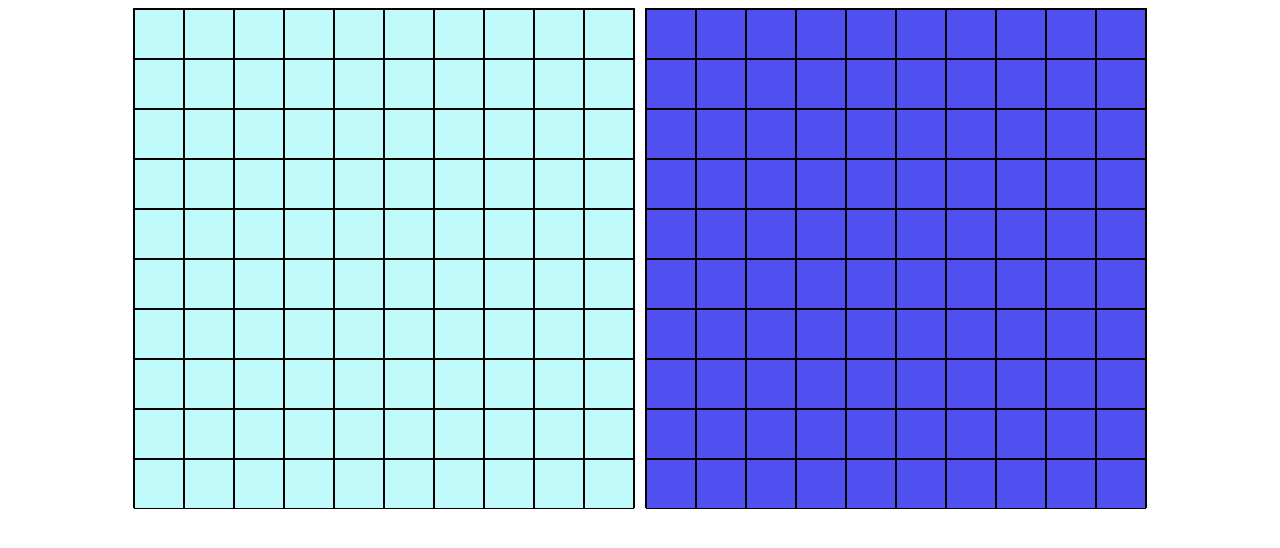
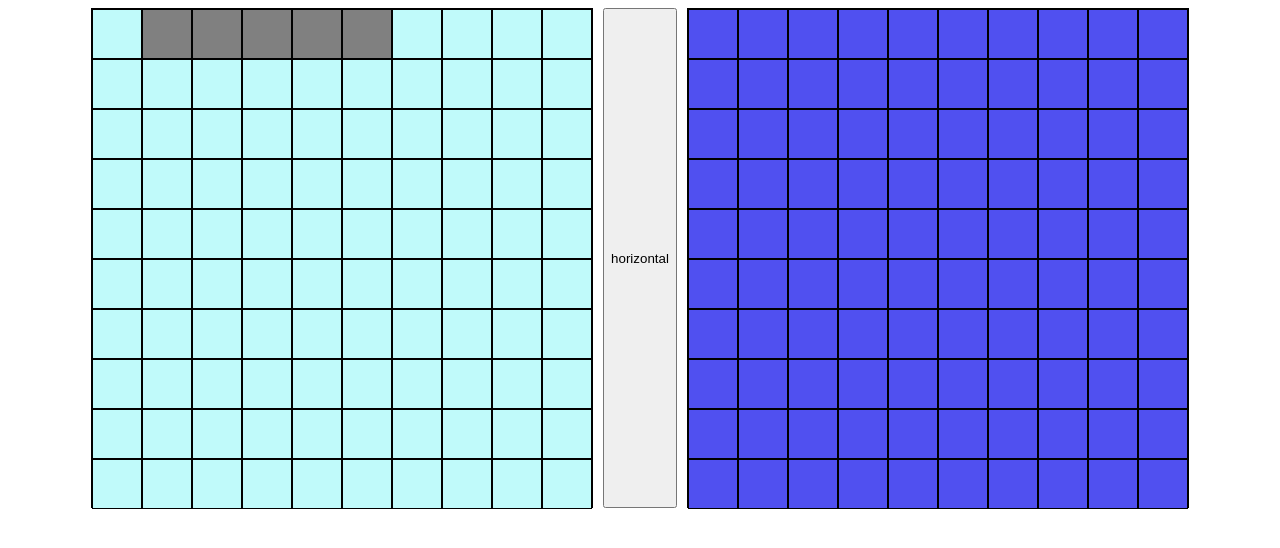
Before and after one commit to lknapp1888/battleships, a website built with webpack: page dist/index.html in a window 1280 px wide. Both pictures are taken after a click on the element 159 px from the left and 34 px from the top of the page. Built offline with nearby package versions, Linux system fonts and the light colour scheme.

Commit message:
add square hover functionallity

```diff
--- a/src/UI.js
+++ b/src/UI.js
@@ -23,8 +23,14 @@ export const UI = {
       aiSquare.classList.add(`aiSquare${i}`);
       aiGrid.appendChild(aiSquare);
     }
+
+    const axisBtn = document.createElement('button')
+    axisBtn.classList.add('axisBtn')
+    axisBtn.innerText = this.currAxis;
     mainContainer.appendChild(userGrid);
+    mainContainer.appendChild(axisBtn)
     mainContainer.appendChild(aiGrid);
+    this.initAxisBtn()
   },
 
   initShipInput: function () {
@@ -35,7 +41,7 @@ export const UI = {
         e.target.classList[2][11]
           ? (coord = parseInt(e.target.classList[2][10] + e.target.classList[2][11]))
           : (coord = parseInt(e.target.classList[2][10]));
-        game.user.placeShip(coord)
+        game.user.placeShip(coord, this.currAxis)
         this.addUserShipToGrid()
       });
     }
@@ -43,10 +49,57 @@ export const UI = {
 
   addUserShipToGrid: function () {
     const coords = game.user.gameboard.placedShips[game.user.gameboard.placedShips.length - 1].position;
-    // loop through coords and add ship to the squares in that position
+    for (let i = 0; i < coords.length; i++) {
+      const square = document.querySelector(`.userSquare${coords[i]}`)
+      square.classList.add('shipSquare')
+    }
+  },
+
+  initSquareHover: function () {
+    const squares = document.getElementsByClassName('userSquare')
+    for (let i = 0; i < squares.length; i++) {
+      squares.item(i).addEventListener('mouseover', (e) => {
+        if (typeof game.user.getNextShip() === 'string') {return}
+        this.resetPotentialSquares()
+        const size = game.user.getNextShip().size
+        let startCoord;
+        e.target.classList[2][11]
+          ? (startCoord = parseInt(e.target.classList[2][10] + e.target.classList[2][11]))
+          : (startCoord = parseInt(e.target.classList[2][10]));
+        const coords = game.user.gameboard.getPotentialCoords(startCoord, size, this.currAxis)
+        if (typeof coords !== 'object') {return}
+        for (const j of coords) {
+          const potentialSquare = document.querySelector(`.userSquare${j}`)
+          potentialSquare.classList.add('potentialShip')
+        }
+      })
+    }
+  },
+
+  resetPotentialSquares: function () {
+    const squares = document.getElementsByClassName('userSquare')
+    for (let i = 0; i < squares.length; i++) {
+        squares[i].classList.remove('potentialShip')
+
+    }
+  },
+
+  initAxisBtn: function () {
+    const axisBtn = document.querySelector('.axisBtn')
+    axisBtn.addEventListener('click', () => {
+      if (this.currAxis === 'horizontal') {
+        this.currAxis = 'vertical'
+        axisBtn.innerText = 'vertical'
+        return
+      }
+      this.currAxis ='horizontal'
+      axisBtn.innerText = 'horizontal'
+    })
   },
 
   initAiSquareEventListener: function () {
     //
   },
+
+  currAxis: 'horizontal',
 };
--- a/src/gameboard.js
+++ b/src/gameboard.js
@@ -38,6 +38,26 @@ export class Gameboard {
 
     this.placedShips.push(newShip);
   }
+
+  getPotentialCoords(start, len, axis = "horizontal") {
+    let coords = []
+    if (axis === "horizontal") {
+      if ((start % 10) + (len - 1) > 9) {return 'coordinates off grid'}
+    for (let i = 0; i < len; i++) {
+      if (this.board[start + i].hasShip === true) {return 'space occupied'}
+      coords.push(start + i)
+    }
+  }
+  if (axis === "vertical") {
+      if ((start + ((len * 10) - 10)  > 99)) {return 'coordinates off grid'}
+    for (let i = 0; i < len; i++) {
+      if (this.board[start + i * 10].hasShip === true) {return 'space occupied'}
+      coords.push(start + i * 10)
+    }
+  }
+  return coords;
+  }
+
   receiveHit(coord) {
     this.board[coord].hit = true;
   }
--- a/src/index.js
+++ b/src/index.js
@@ -3,3 +3,4 @@ import { UI } from './UI';
 
 UI.loadGrids()
 UI.initShipInput()
+UI.initSquareHover()
--- a/src/player.js
+++ b/src/player.js
@@ -26,9 +26,14 @@ export class Player {
     this.fire(num, oppGameboard);
   }
 
-  placeShip(coord) {
+  placeShip(coord, axis) {
     if (!this.shipList[0]) {return 'ship list empty'}
-    this.gameboard.placeShip(coord, this.shipList[0].size)
+    this.gameboard.placeShip(coord, this.shipList[0].size, axis)
     this.shipList.shift();
   }
+
+  getNextShip() {
+    if (!this.shipList[0]) {return 'ship list empty'}
+    return this.shipList[0];
+  }
 }
--- a/src/style.css
+++ b/src/style.css
@@ -30,3 +30,11 @@ body {
 .aiSquare {
     background-color: rgb(80, 80, 240);
 }
+
+.shipSquare {
+    background-color: grey;
+}
+
+.potentialShip {
+    background-color: grey;
+}
```
Also changed, not shown: dist/main.js.
